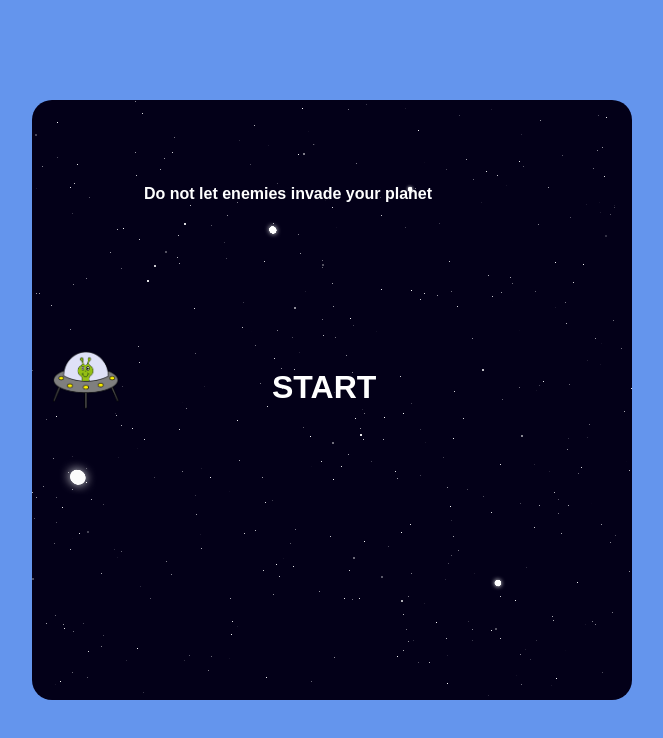
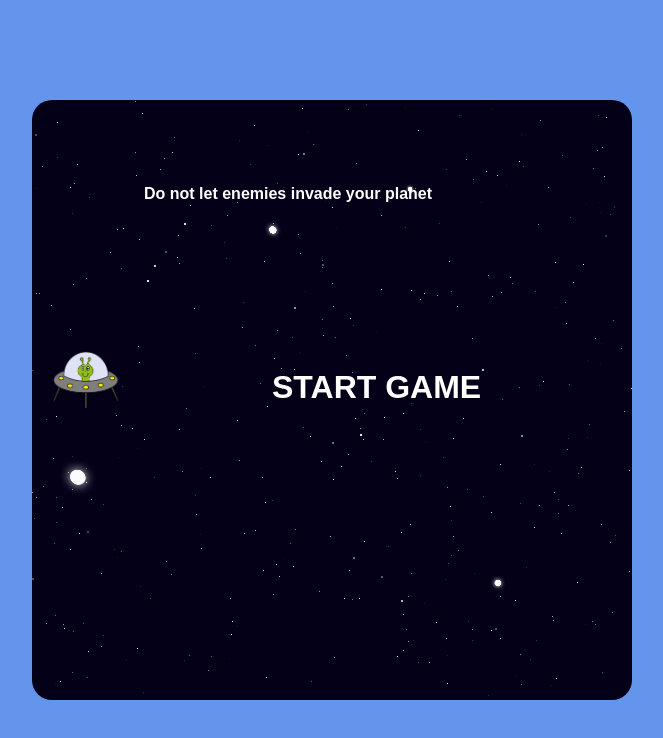
Before and after one commit to rvsriller/rierShooterGame, a plain HTML site: page index.html in a window 1280 px wide. Shown: the whole page, without its empty margins (308-971 px from the left). Drawn offline with Linux system fonts and the light colour scheme.

Commit message:
Space Shooter Game

```diff
--- a/index.html
+++ b/index.html
@@ -14,7 +14,7 @@
                 Do not let enemies invade your planet
             </h4>
             <div class="startButton">
-                <h1>START</h1>
+                <h1>START GAME</h1>
             </div>
         </div>
 
```
